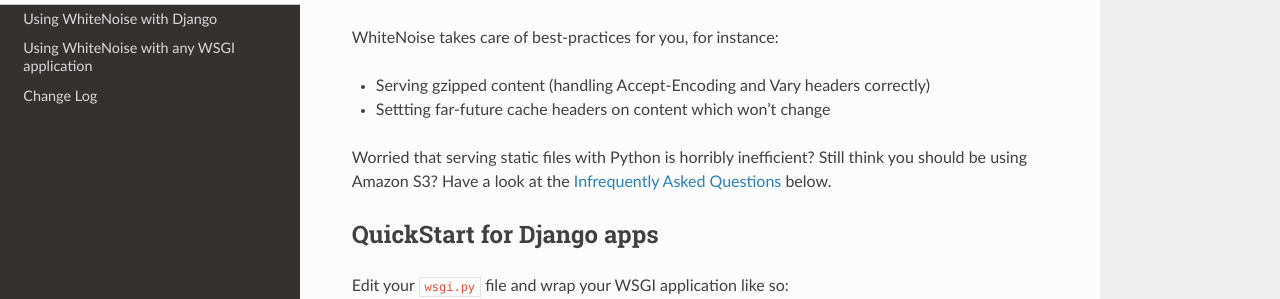
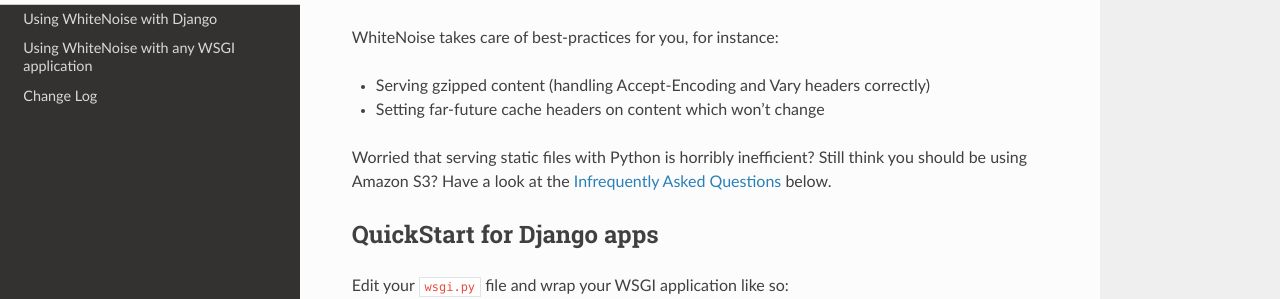
Before and after one commit to gorbunov87/white_noise, a Sphinx documentation site: the page built from docs/index.rst, in a window 1280 px wide and 900 px high, scrolled down 308 px. Shown: the part 158-457 px from the top of the window. Built offline with Sphinx 7.4.7 and the Read the Docs theme 2.0.0, drawn with Linux system fonts in a browser that asks for light colours.

Commit message:
Typo fix

```diff
--- a/docs/index.rst
+++ b/docs/index.rst
@@ -24,7 +24,7 @@
 WhiteNoise takes care of best-practices for you, for instance:
 
 * Serving gzipped content (handling Accept-Encoding and Vary headers correctly)
-* Settting far-future cache headers on content which won't change
+* Setting far-future cache headers on content which won't change
 
 Worried that serving static files with Python is horribly inefficient?
 Still think you should be using Amazon S3? Have a look at the `Infrequently
```
